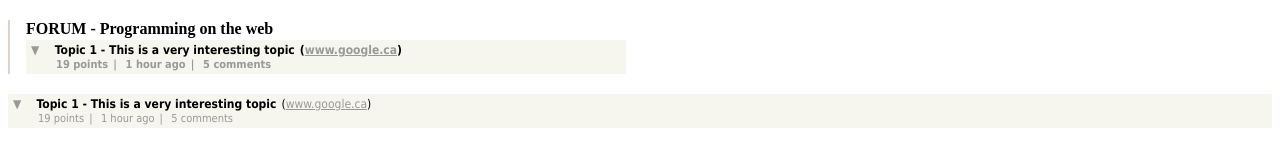
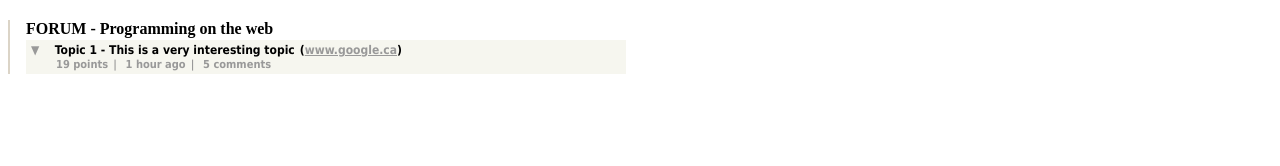
Before and after one commit to wakku/Forum, a plain HTML site: page index.html in a window 1280 px wide. Drawn offline with nearby package versions, Linux system fonts and the light colour scheme.

Commit message:
smallfixes in index.html

```diff
--- a/index.html
+++ b/index.html
@@ -124,21 +124,12 @@
 		  $(".addComment").click(function () {
 			  insertComment($(this)[0]);
 			  var insertCommentText = $("#comment").val();
+			  //$('.replyForm').hide();
 		  });
 	  });
   </script>
 </head>
 <body>
 <h1>FORUM - Programming on the web</h1>
-      <!-- Topic with two levels of comments -->
-      <div class="topic">
-      <div class="arrow-up">&#9650;</div>
-      <div class="arrow-down">&#9660;</div>
-      <span class="title"> Topic 1 - This is a very interesting topic</span>(<a class="btn_link" href="http://www.google.ca" title="Get more info" target="_blank">www.google.ca</a>)<br />
-      <span class="points">19 points</span><span class="bar">|</span> <span class="time">1 hour ago</span><span class="bar">|</span> <span class="comments">5 comments</span> </div>
-      <div class="reply">
-      <div ><textarea name="comment" id="comment" rows="4" cols="45" maxLength="140"></textarea><br /><input type="submit" name="add comment" class="addComment" value="add comment"></input>
-      </div>
-      </div>
 </body>
 </html>
```
Lines whose indentation alone changed are shown as unchanged.
